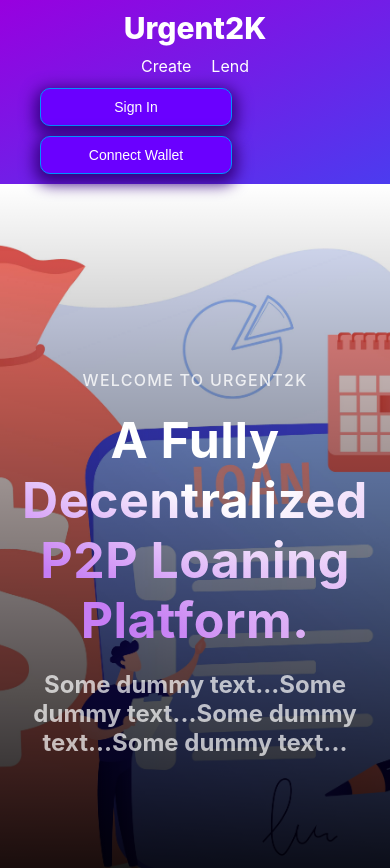
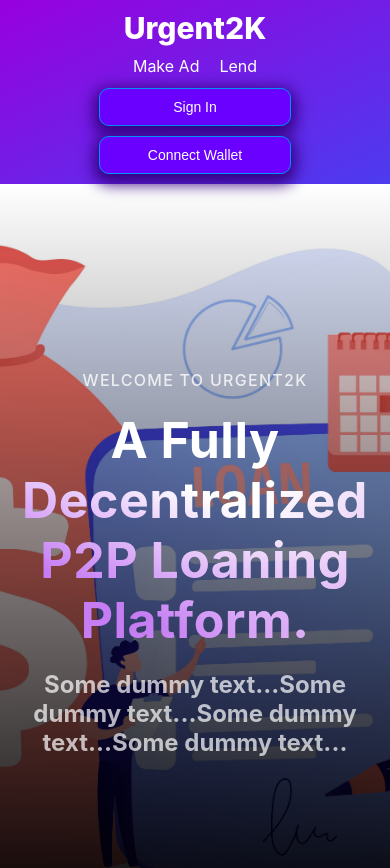
Before and after one commit to Apostrophe-Corp/P2PFinance, a React (Create React App) app: page / in a window 390 px wide. Shown: the top 868 px of the page. Built offline with nearby package versions, Linux system fonts and the light colour scheme; no server answers; what @reach-sh/stdlib would draw is missing.

Commit message:
Update minor styling

```diff
--- a/src/styles/Landing.module.css
+++ b/src/styles/Landing.module.css
@@ -315,6 +315,7 @@
 @media only screen and (max-width: 900px) and (min-width: 761px) {
 	.header {
 		padding: 10px 80px;
+		justify-content: space-evenly !important;
 	}
 
 	.hero {
@@ -325,6 +326,7 @@
 @media only screen and (max-width: 760px) and (min-width: 481px) {
 	.header {
 		padding: 10px 60px;
+		justify-content: space-evenly !important;
 	}
 
 	.hero {
@@ -335,6 +337,7 @@
 @media only screen and (max-width: 480px) and (min-width: 361px) {
 	.header {
 		padding: 10px 40px;
+		justify-content: center !important;
 	}
 
 	.hero {
@@ -353,6 +356,7 @@
 @media only screen and (max-width: 360px) {
 	.header {
 		padding: 10px 20px;
+		justify-content: center !important;
 	}
 	.hero {
 		height: 80vh;
--- a/src/views/App.jsx
+++ b/src/views/App.jsx
@@ -41,7 +41,7 @@ const App = ({ children }) => {
 								})
 							}}
 						>
-							Create
+							Make Ad
 						</li>
 						<li
 							className={cf(s.flex, s.flexCenter, s.p10, s.m0, app.navItem)}
```
